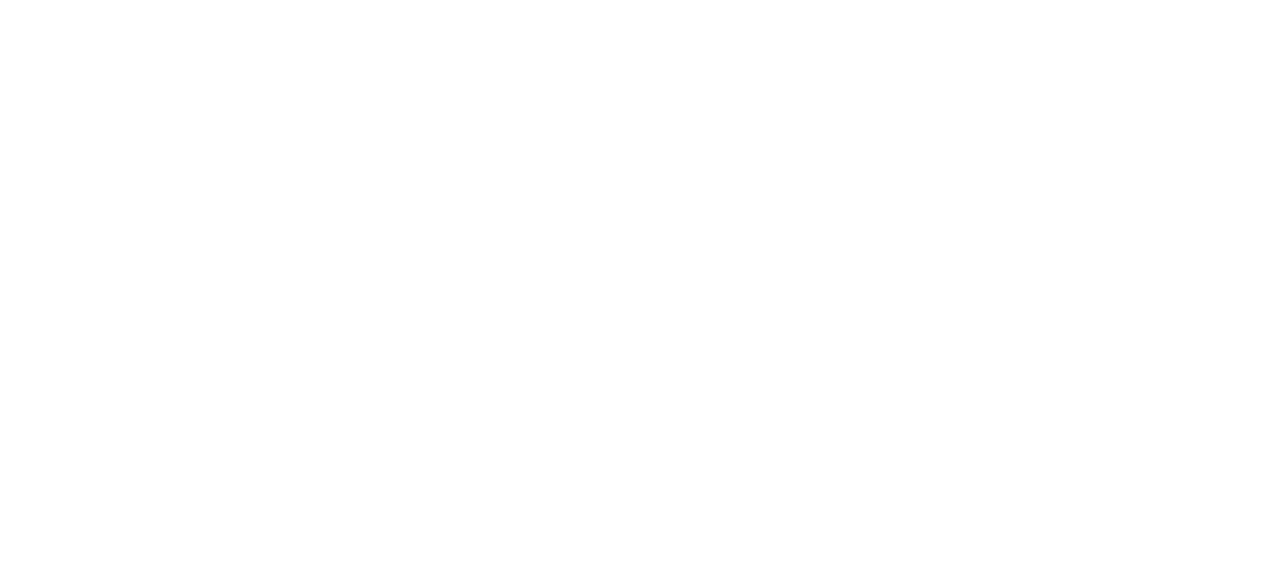
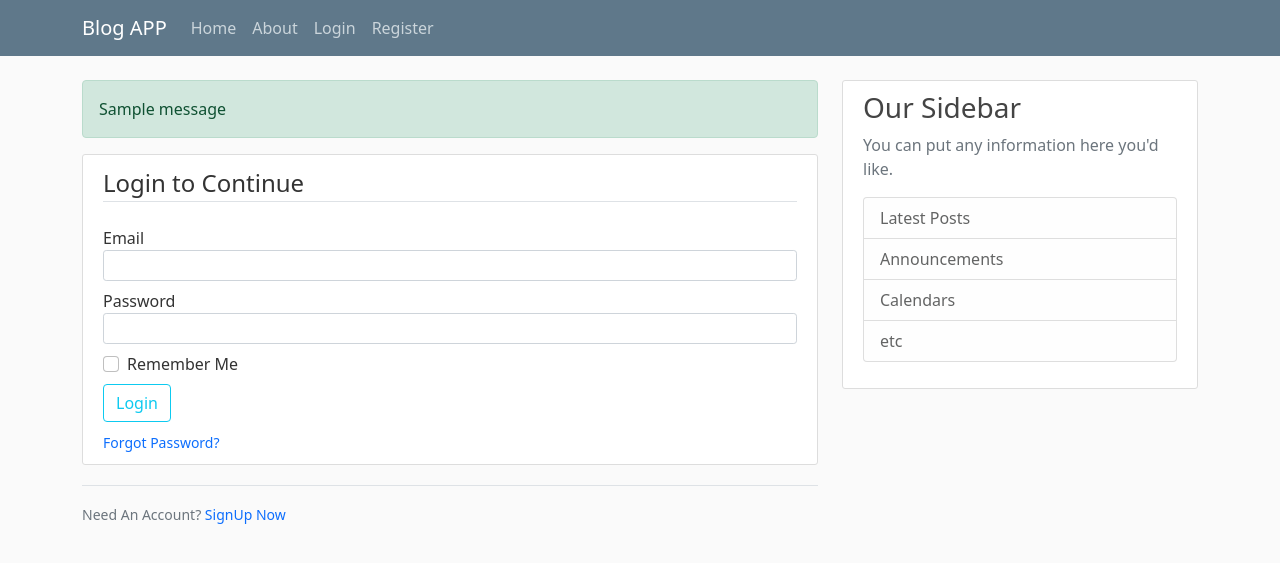
Before and after one commit to NoobyCoders1289/FlaskApps, a Flask app: page /login in a window 1280 px wide. Before the commit the part shown is empty. Shown: the top 563 px of the page. Run offline with Flask 2, Linux system fonts and the light colour scheme; one stand-in notice (Sample message) is shown.

Commit message:
completed login and signup page

```diff
--- a/BlogApp/app.py
+++ b/BlogApp/app.py
@@ -1,5 +1,6 @@
 from distutils.log import debug
-from flask import Flask, render_template, url_for
+from turtle import home
+from flask import Flask, redirect, render_template, url_for, flash
 
 from forms import RegistrationForm, LoginForm
 
@@ -23,11 +24,9 @@ posts = [
 ]
 
 
-
-
 @app.route('/')
 @app.route('/home')
-def hello():
+def home():
     return render_template('home.html',posts=posts,)
 
 @app.route('/about')
@@ -36,19 +35,27 @@ def about():
     return render_template('about.html',title=title)
 
 
-@app.route('/register')
+@app.route('/register', methods=['GET', 'POST'])
 def register():
     form = RegistrationForm()
     title= 'Register'
+    if form.validate_on_submit():
+        flash(f'Account Created for {form.username.data}!', 'success')
+        return redirect(url_for('home'))
     return render_template('register.html',title=title, form=form)
 
 
-
-
-@app.route('/login')
+@app.route('/login', methods=['GET', 'POST'])
 def login():
     form = LoginForm()
     title= 'Login'
+    if form.validate_on_submit():
+        if form.email.data == 'admin@blog.com' and form.password.data =='password':
+            flash(f'You have been Loggedin Successfully!!', 'success')
+            return redirect(url_for('home'))
+        else:
+            flash(f'Loggin UnSuccessful. Please check email and password', 'danger')
+            return redirect(url_for('login'))
     return render_template('login.html',title=title, form=form)
 
 
--- a/BlogApp/forms.py
+++ b/BlogApp/forms.py
@@ -5,9 +5,9 @@ from wtforms.validators import DataRequired, Length,Email, EqualTo
 
 #Registration
 class RegistrationForm(FlaskForm):
-    username = StringField('Username', validators=[DataRequired(), Length(min=2,max=30)])
+    username = StringField('Username', validators=[DataRequired(), Length(min=3,max=30)])
     email = StringField('Email', validators=[DataRequired(), Email()])
-    password = PasswordField('Password', validators=[DataRequired()])
+    password = PasswordField('Password', validators=[DataRequired(),Length(min=8)])
     confirm_password = PasswordField('Confirm Password', validators=[DataRequired(), EqualTo('password')])
     submit = SubmitField('Sign Up')
 
@@ -16,5 +16,5 @@ class RegistrationForm(FlaskForm):
 class LoginForm(FlaskForm):
     email = StringField('Email', validators=[DataRequired(), Email()])
     password = PasswordField('Password', validators=[DataRequired()])
-    remember = BooleanField('Remember me')
+    remember = BooleanField('Remember Me')
     submit = SubmitField('Login')
--- a/BlogApp/static/main.css
+++ b/BlogApp/static/main.css
@@ -83,3 +83,7 @@ body {
   .account-heading {
     font-size: 2.5rem;
   }
+
+  a{
+    text-decoration: none;
+  }
--- a/BlogApp/templates/base.html
+++ b/BlogApp/templates/base.html
@@ -4,7 +4,7 @@
 <head>
   <!-- Required meta tags -->
   <meta charset="utf-8">
-  <meta name="viewport" content="width=device-width, initial-scale=1">
+  <meta name="viewport" content="width=device-width, initial-scale=1, shrink-to-fit=no">
 
   <!-- Bootstrap CSS -->
   <link href="https://cdn.jsdelivr.net/npm/bootstrap@5.1.3/dist/css/bootstrap.min.css" rel="stylesheet"
@@ -28,13 +28,13 @@
         </button>
         <div class="collapse navbar-collapse" id="navbarToggle">
           <div class="navbar-nav ">
-            <a class="nav-item nav-link" href="/">Home</a>
-            <a class="nav-item nav-link" href="/about">About</a>
+            <a class="nav-item nav-link" href="{{url_for('home')}}">Home</a>
+            <a class="nav-item nav-link" href="{{url_for('about')}}">About</a>
           </div>
           <!-- Navbar Right Side -->
           <div class="navbar-nav mr-auto">
-            <a class="nav-item nav-link" href="/login">Login</a>
-            <a class="nav-item nav-link" href="/register">Register</a>
+            <a class="nav-item nav-link" href="{{url_for('login')}}">Login</a>
+            <a class="nav-item nav-link" href="{{url_for('register')}}">Register</a>
           </div>
         </div>
       </div>
@@ -43,6 +43,15 @@
   <main role="main" class="container">
     <div class="row">
       <div class="col-md-8">
+        {% with messages = get_flashed_messages(with_categories=true) %}
+          {% if messages %}
+            {% for category, message in messages %}
+                <div class="alert alert-{{category}}">
+                    {{message}}
+                </div>
+            {% endfor %}
+          {% endif %}
+        {% endwith %}
         {% block content %}{% endblock %}
       </div>
       <div class="col-md-4">
--- a/BlogApp/templates/login.html
+++ b/BlogApp/templates/login.html
@@ -0,0 +1,53 @@
+{% extends "base.html" %}
+
+{% block content %}
+   <div class="content-section">
+       <form method="post" action="">
+            {{ form.hidden_tag() }}  <!--csrf token -->
+            <fieldset class="form-group">
+                <legend class="border-bottom mb-4">Login to Continue</legend>
+                <div class="form-group mb-2">
+                    {{ form.email.label(class="form-control-label") }}
+                        {% if form.email.errors %}
+                            {{ form.email(class="form-control form-control-sm is-invalid") }}
+                            <div class="invalid-feedback">
+                                {% for error in form.email.errors %}
+                                    <span>{{ error }}</span>
+                                {% endfor %}
+                            </div>
+                        {% else %}
+                            {{ form.email(class="form-control form-control-sm") }}
+                        {% endif %}
+                    </div>
+                    <div class="form-group mb-2">
+                        {{ form.password.label(class="form-control-label") }}
+                        {% if form.password.errors %}
+                            {{ form.password(class="form-control form-control-sm is-invalid") }}
+                            <div class="invalid-feedback">
+                                {% for error in form.password.errors %}
+                                    <span>{{ error }}</span>
+                                {% endfor %}
+                            </div>
+                        {% else %}
+                            {{ form.password(class="form-control form-control-sm") }}
+                        {% endif %}
+                    </div>
+                    <div class="form-check mb-2">
+                        {{form.remember.label(class="form-check-label") }}
+                        {{form.remember(class="form-check-input") }}
+                    </div>
+            </fieldset>
+            <div class="form-group mb-2">
+                {{ form.submit(class="btn btn-outline-info") }}
+            </div>
+            <small class="text-muted ml-2">
+                <a href="#">Forgot Password?</a>
+            </small>
+       </form>
+   </div>
+   <div class="border-top pt-3">
+       <small class="text-muted">
+           Need An Account? <a class="ml-2" href="{{ url_for('register')}}">SignUp Now</a>
+       </small>
+   </div>
+{% endblock content %}
```
Also changed, not shown: BlogApp/templates/register.html (+48 -10 lines).
